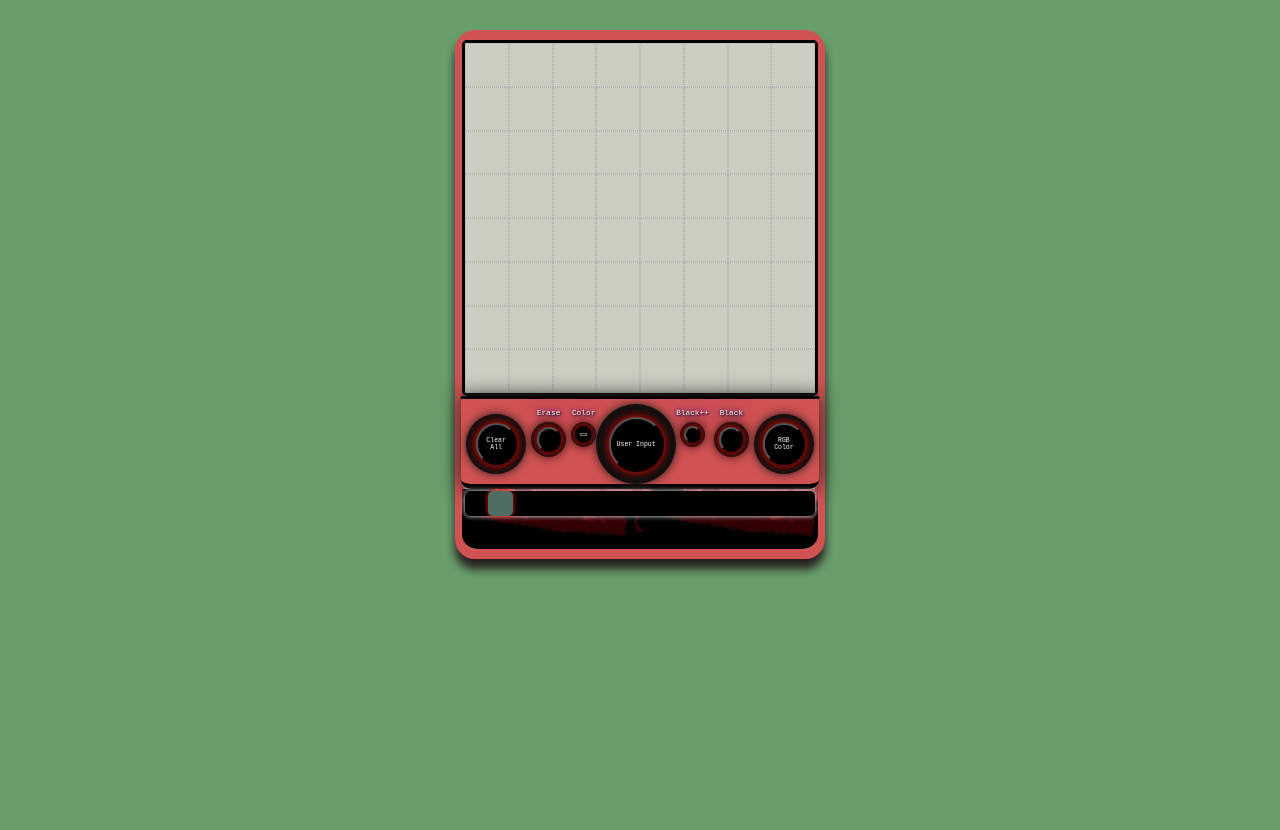
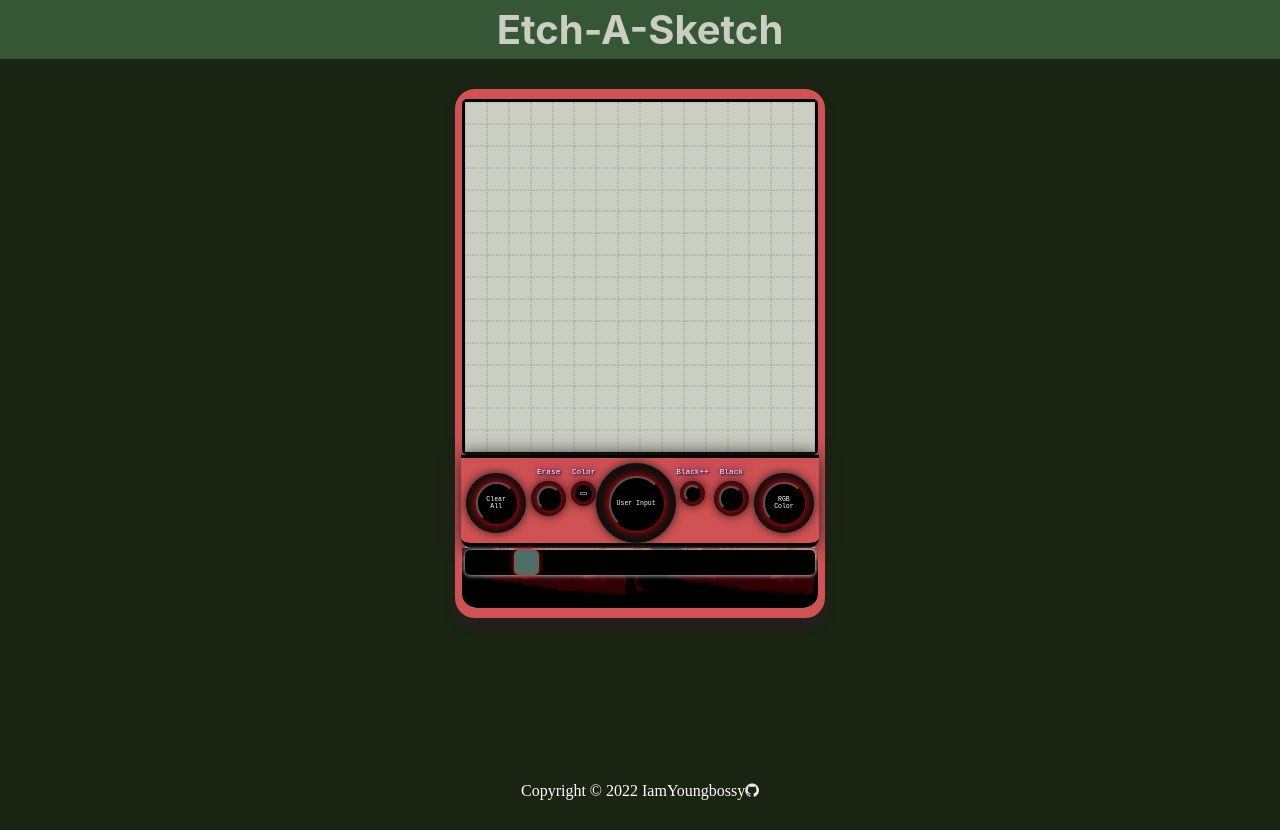
Before and after one commit to IAmYoungbossy/etch-a-sketch, a plain HTML site: page index.html in a window 1280 px wide. After the commit the page ends 800 px from the top, so only its background shows below. Drawn offline with Linux system fonts and the light colour scheme.

Commit message:
Add header and footer

```diff
--- a/etch-a-sketch.css
+++ b/etch-a-sketch.css
@@ -1,7 +1,12 @@
 body {
+    display: flex;
+    flex-direction: column;
+    justify-content: space-between;
+    /* align-items: center; */
     margin: 0px;
-    background-color: #689e6b;
+    background-color: #192412;
     height: 100vh;
+    text-align: center;
 }
 
 .etchContainer {
@@ -17,25 +22,36 @@ body {
     border-radius: 5px;
 }
 
-.innerDi {
-    background-color: black;
+.header {
+    padding: 0px;
+    background: #355735;
 }
 
-/* .header {
+.headandmain {
+    display: flex;
+    flex-direction: column;
+    justify-content: center;
+}
+
+.head {
     text-align: center;
-    width: 80%;
     margin: 0px auto 0px;
-    background: #689e6b;
-    box-shadow: 0px 0px 10px;
-    border-radius: 15px;
-    padding: 1px;
-} */
+    /*  */
+    padding: 0px 10px;
+    /* width: 80%; */
+}
 
-/* .header > h4 {
+footer {
+    margin: auto;
+    /* max-width: 100%; */
+    color: white;
+}
+
+.head > h4 {
     font-size: 2.5rem;
     color: #CBCFC2;
-    font-family: 'Press Start 2P', Sans-Serif;
-} */
+    font-family: -apple-system, BlinkMacSystemFont, 'Segoe UI', Roboto, Oxygen, Ubuntu, Cantarell, 'Open Sans', 'Helvetica Neue', sans-serif;
+}
 
 .etchCase {
     display: flex;
--- a/index.html
+++ b/index.html
@@ -4,15 +4,19 @@
     <meta charset="UTF-8">
     <meta http-equiv="X-UA-Compatible" content="IE=edge">
     <meta name="viewport" content="width=device-width, initial-scale=1.0">
+    <link rel='stylesheet' href='https://cdnjs.cloudflare.com/ajax/libs/font-awesome/4.7.0/css/font-awesome.min.css'>
     <link rel="stylesheet" href="etch-a-sketch.css" />
     <script src="etch-a-sketch.js"  defer></script>
 </head>
     <title>Etch-A-Sketch</title>
 </head>
 <body>
-    <!-- <header class="header">
-        <h4>Etch-A-Sketch</h4>
-    </header> -->
+<div class="headandmain">
+    <div class="header">
+        <header class="head">
+            <h4>Etch-A-Sketch</h4>
+        </header>
+    </div>
     <div class="etchCase">
         <div class="etchContainer"></div>
         <div class="buttons">
@@ -57,7 +61,7 @@
             </div>
         </div>
         <div id="bottom-decor">
-            <input id="range" type="range" min="1" max="100" value="8" class="slider">
+            <input id="range" type="range" min="1" max="100" value="16" class="slider">
             <span id="demo"></span>
         </div>
     </div>
@@ -73,5 +77,11 @@
             </button>
         </div>
     </div>
+</div>
+    <div class="footer">
+        <footer>
+            Copyright &copy; 2022 IamYoungbossy<a href="https://github.com/IamYoungbossy/rock-paper-scissors"><i class="fa fa-github" style="color: rgb(241, 233, 233);"></i></a>
+        </footer>
+    </div>
 </body>
 </html>
```
